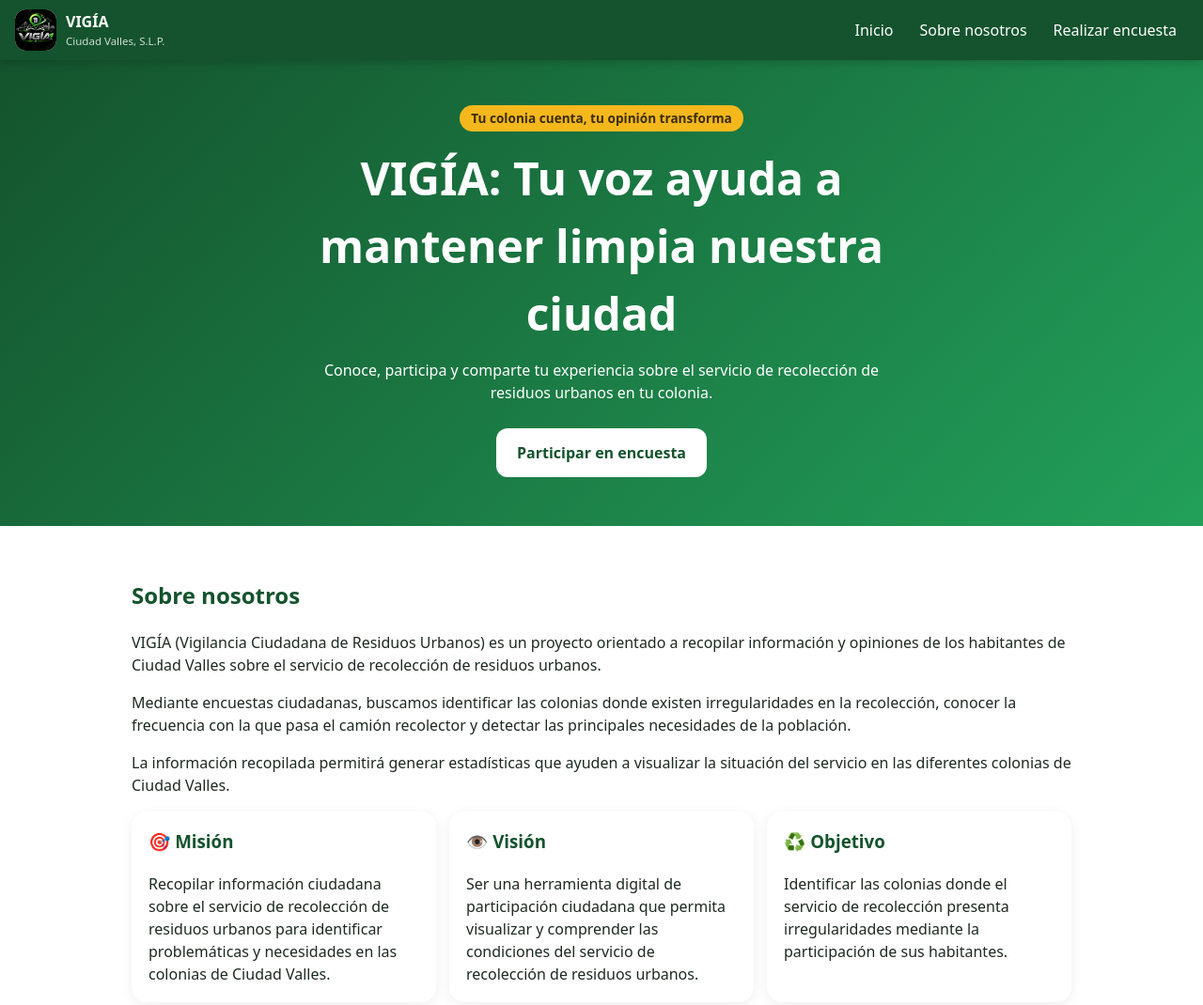
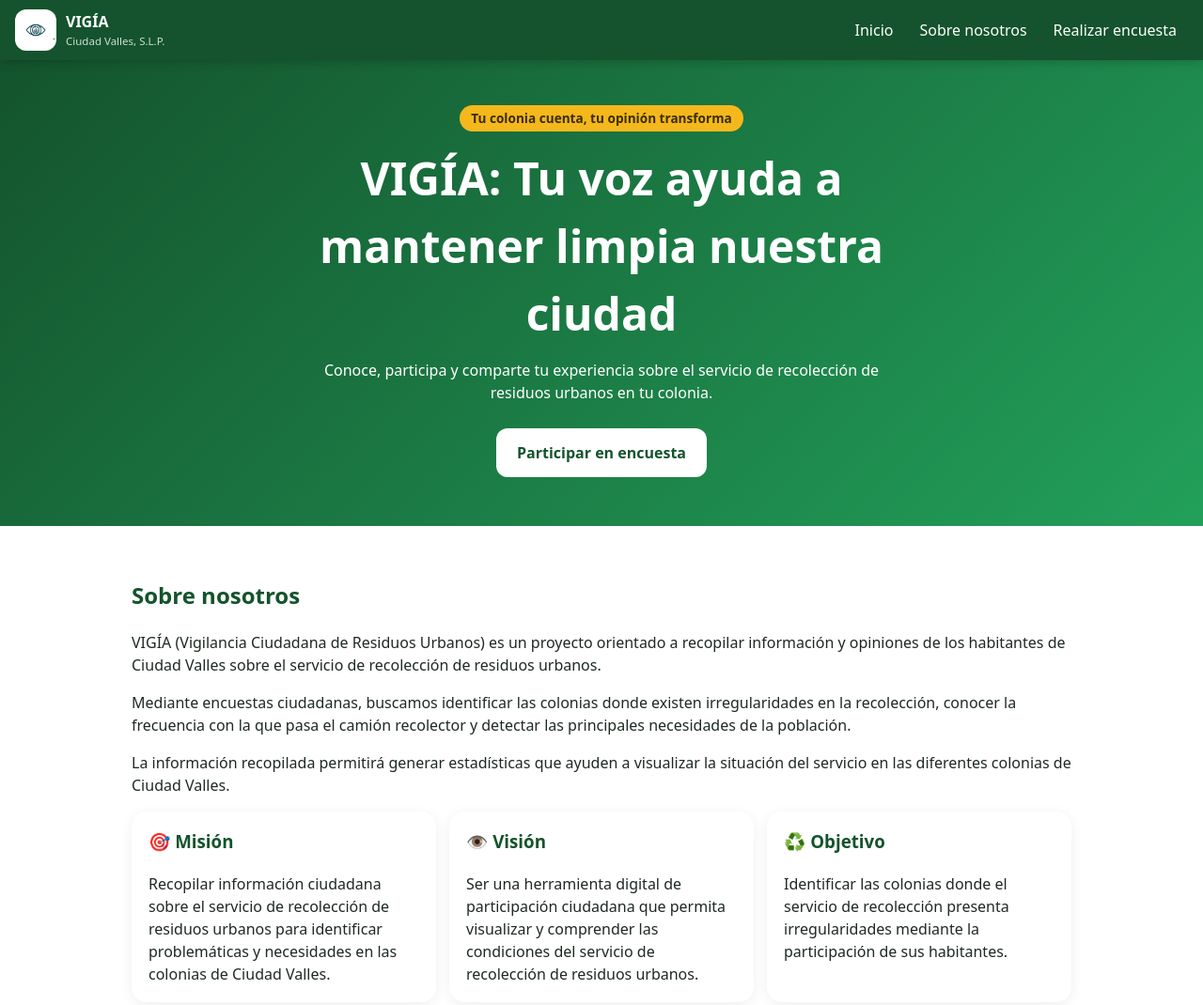
Before and after one commit to vigia2026/cuestionario, a plain HTML site: page index.html in a window 1280 px wide. Shown: the top 1070 px of the page at 94% size. Drawn offline with Linux system fonts and the light colour scheme.

Commit message:
Update index.html

```diff
--- a/index.html
+++ b/index.html
@@ -1,5 +1,5 @@
 <!DOCTYPE html><html lang="es"><head><meta charset="utf-8"><meta name="viewport" content="width=device-width,initial-scale=1"><title>VIGÍA · Vigilancia Ciudadana de Residuos Urbanos</title><link rel="stylesheet" href="css/style.css"><link rel="stylesheet" href="css/encuesta.css"></head><body>
-<header class="hdr"><a class="brand" href="index.html"><span class="logo"><img src="img/logo.png" alt="Logo VIGÍA" onerror="this.replaceWith('🍃')"></span><span><b>VIGÍA</b><small>Ciudad Valles, S.L.P.</small></span></a><button id="mb" aria-label="Menú">☰</button><nav id="nv"><a href="index.html">Inicio</a><a href="index.html#nosotros">Sobre nosotros</a><a href="index.html#encuesta">Realizar encuesta</a></nav></header>
+<header class="hdr"><a class="brand" href="index.html"><span class="logo"><img src="img/logo.jpeg" alt="Logo VIGÍA" onerror="this.replaceWith('🍃')"></span><span><b>VIGÍA</b><small>Ciudad Valles, S.L.P.</small></span></a><button id="mb" aria-label="Menú">☰</button><nav id="nv"><a href="index.html">Inicio</a><a href="index.html#nosotros">Sobre nosotros</a><a href="index.html#encuesta">Realizar encuesta</a></nav></header>
 <div class="hero"><span class="sl">Tu colonia cuenta, tu opinión transforma</span><h1>VIGÍA: Tu voz ayuda a mantener limpia nuestra ciudad</h1><p>Conoce, participa y comparte tu experiencia sobre el servicio de recolección de residuos urbanos en tu colonia.</p><a class="btn alt" href="#encuesta">Participar en encuesta</a></div>
 <section id="nosotros"><div class="wrap"><h2>Sobre nosotros</h2><p>VIGÍA (Vigilancia Ciudadana de Residuos Urbanos) es un proyecto orientado a recopilar información y opiniones de los habitantes de Ciudad Valles sobre el servicio de recolección de residuos urbanos.</p><p>Mediante encuestas ciudadanas, buscamos identificar las colonias donde existen irregularidades en la recolección, conocer la frecuencia con la que pasa el camión recolector y detectar las principales necesidades de la población.</p><p>La información recopilada permitirá generar estadísticas que ayuden a visualizar la situación del servicio en las diferentes colonias de Ciudad Valles.</p>
 <div class="grid"><div class="card"><h3>🎯 Misión</h3>Recopilar información ciudadana sobre el servicio de recolección de residuos urbanos para identificar problemáticas y necesidades en las colonias de Ciudad Valles.</div><div class="card"><h3>👁️ Visión</h3>Ser una herramienta digital de participación ciudadana que permita visualizar y comprender las condiciones del servicio de recolección de residuos urbanos.</div><div class="card"><h3>♻️ Objetivo</h3>Identificar las colonias donde el servicio de recolección presenta irregularidades mediante la participación de sus habitantes.</div></div></div></section>
```
